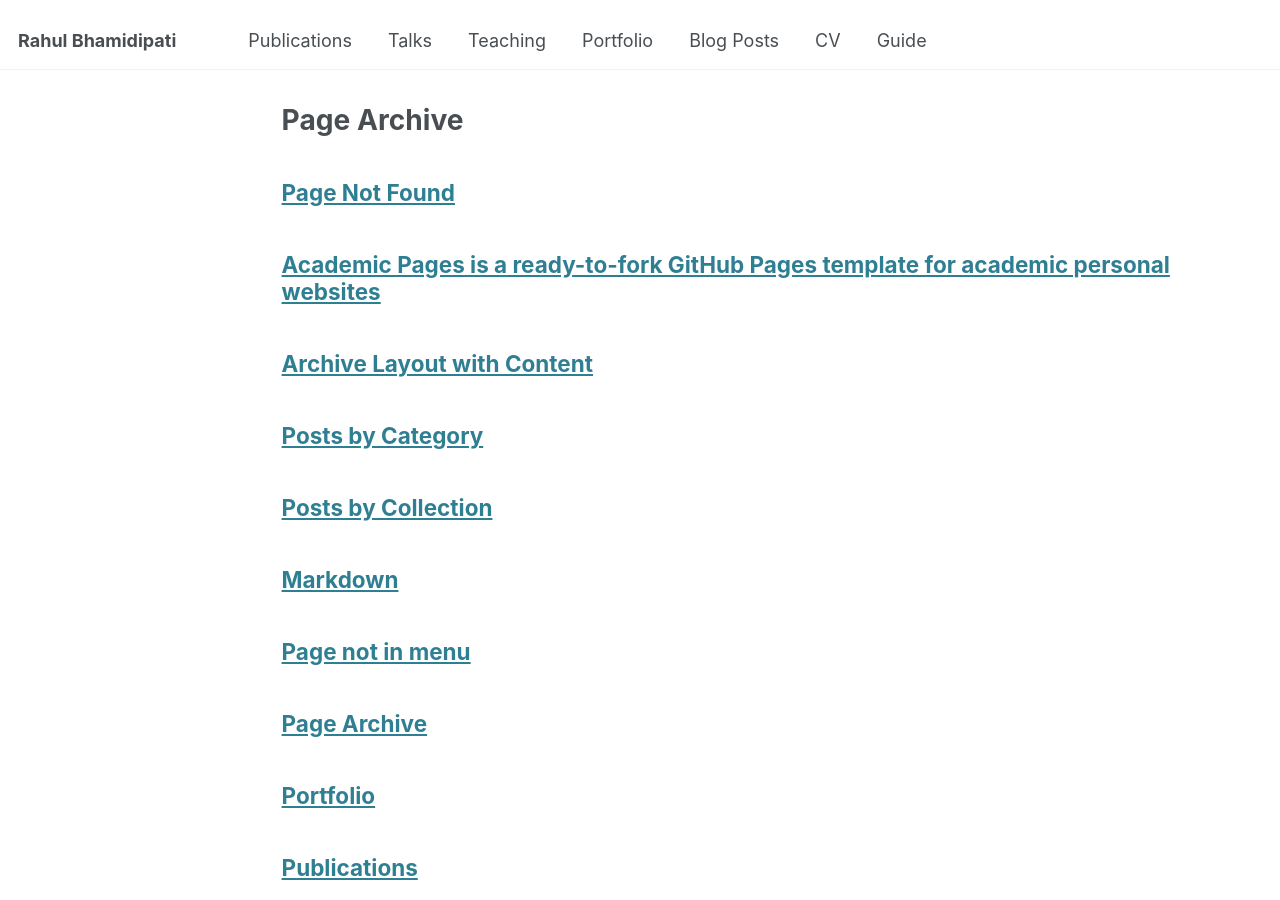
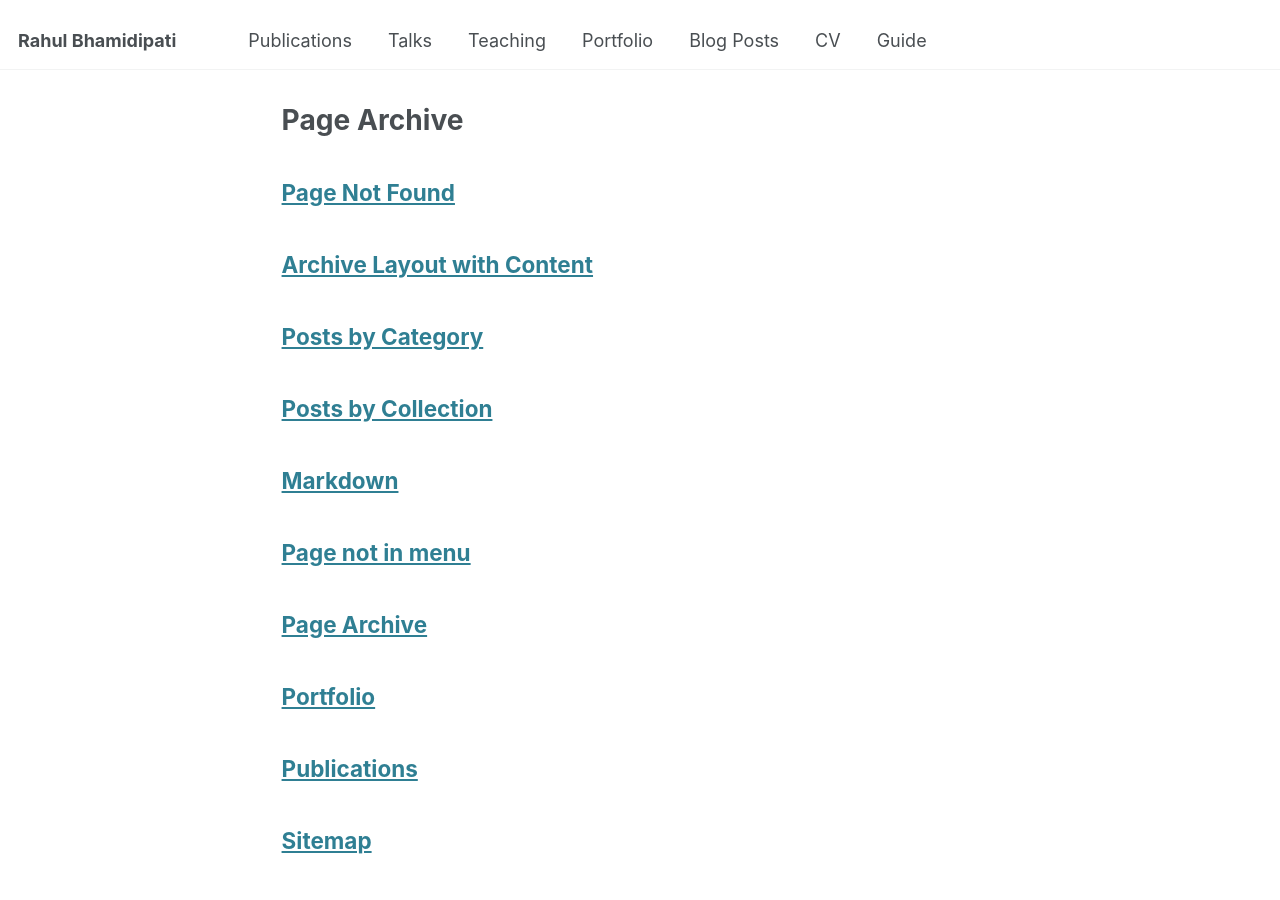
Before and after one commit to rahulnbVtech/rahulnbVtech.github.io, a Jekyll site: the page built from _pages/page-archive.html, in a window 1280 px wide and 900 px high. Built offline with Jekyll 4.4.1, drawn with Linux system fonts in a browser that asks for light colours.

Commit message:
Update about.md

```diff
--- a/_pages/about.md
+++ b/_pages/about.md
@@ -1,13 +1,4 @@
----
-permalink: /
-title: "Academic Pages is a ready-to-fork GitHub Pages template for academic personal websites"
-author_profile: true
-redirect_from:
-  - /about/
-  - /about.html
----
-
 This is a website for my GitHub, which will be updated as time progresses.
 
 Education
-B.S. in Computer Engineering, Virginia Tech, 2025
+B.S. in Computer Engineering, Virginia Tech (Expected 2025)
```
